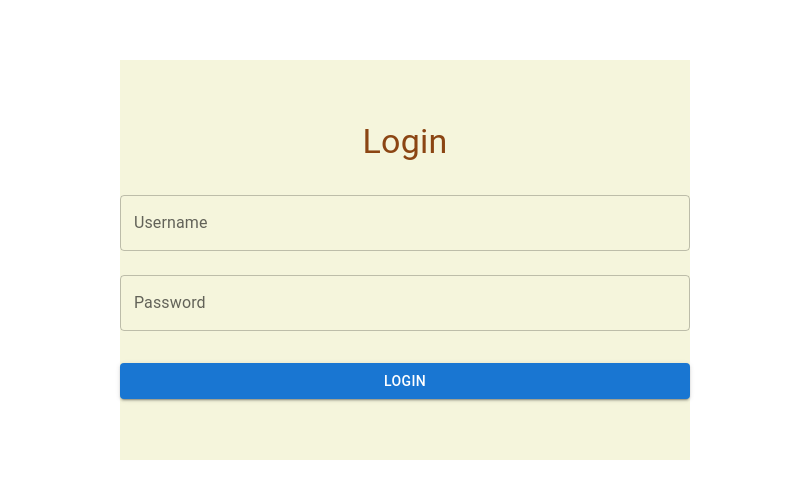
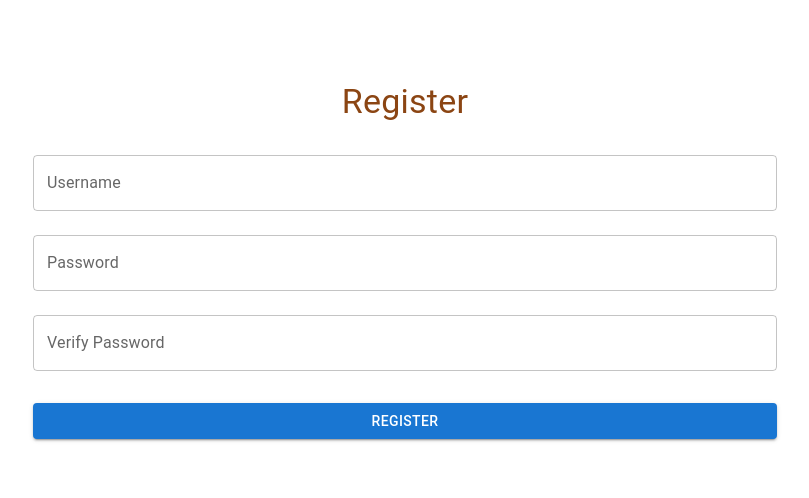
Before and after one commit to almoghindi/Backgammon, a React (Vite) app in the folder TalkBackClient/: page / in a window 1280 px wide. Shown: the part 140-638 px from the top of the page, without its empty margins (235-1044 px from the left). Built offline with nearby package versions, Linux system fonts and the light colour scheme.

Commit message:
register-component

```diff
--- a/TalkBackClient/package.json
+++ b/TalkBackClient/package.json
@@ -16,9 +16,12 @@
     "@mui/material": "^5.15.13",
     "axios": "^1.6.8",
     "react": "^18.2.0",
-    "react-dom": "^18.2.0"
+    "react-dom": "^18.2.0",
+    "react-router": "^6.22.3",
+    "react-router-dom": "^6.22.3"
   },
   "devDependencies": {
+    "@types/axios": "^0.14.0",
     "@types/react": "^18.2.64",
     "@types/react-dom": "^18.2.21",
     "@typescript-eslint/eslint-plugin": "^7.1.1",
--- a/TalkBackClient/src/App.tsx
+++ b/TalkBackClient/src/App.tsx
@@ -1,7 +1,15 @@
 import "./App.css";
-import LoginPage from "./features/Auth/Login";
 import { useAuth } from "./hooks/useAuth";
 import { AuthContext } from "./context/auth-context";
+import AuthComponent from "./pages/Auth";
+import { createBrowserRouter, RouterProvider } from "react-router-dom";
+
+const router = createBrowserRouter([
+  {
+    path: "/",
+    element: <AuthComponent />,
+  },
+]);
 
 function App() {
   const { token, login, logout, userId, username } = useAuth();
@@ -10,14 +18,14 @@ function App() {
       <AuthContext.Provider
         value={{
           isLoggedIn: !!token,
-          userId: userId,
-          token: token,
-          username: username,
-          login: login,
-          logout: logout,
+          userId,
+          token,
+          username,
+          login,
+          logout,
         }}
       >
-        <LoginPage />
+        <RouterProvider router={router} />
       </AuthContext.Provider>
     </>
   );
--- a/TalkBackClient/src/features/Auth/Login.tsx
+++ b/TalkBackClient/src/features/Auth/Login.tsx
@@ -22,7 +22,7 @@ const LoginPage: React.FC = () => {
     const username = formData.get("username") as string;
     const password = formData.get("password") as string;
 
-    console.log({ username, password });
+    // console.log({ username, password });
     const handleLogin = async () => {
       try {
         const responseData = await sendRequest<LoginResponse>(
--- a/TalkBackClient/src/features/Auth/Register.tsx
+++ b/TalkBackClient/src/features/Auth/Register.tsx
@@ -0,0 +1,123 @@
+import React, { FormEvent, useContext, useState } from "react";
+import { Box, TextField, Button, Typography } from "@mui/material";
+import { useHttpClient } from "../../hooks/useHttp";
+import LoadingSpinner from "../../components/LoadingSpinner";
+import { AuthContext } from "../../context/auth-context";
+
+
+interface LoginResponse {
+  userId: string;
+  token: string;
+  refreshToken: string;
+  username: string;
+}
+
+export default function Register() {
+  const { isLoading, sendRequest } = useHttpClient();
+  const auth = useContext(AuthContext);
+
+  const [error, setError] = useState("");
+  const handleSubmit = (event: FormEvent<HTMLFormElement>) => {
+    event.preventDefault();
+    // Using FormData to retrieve user inputs
+    const formData = new FormData(event.currentTarget);
+    const username = formData.get("username") as string;
+    const password = formData.get("password") as string;
+    const verifiedPassword = formData.get("verified-password") as string;
+
+    if (verifiedPassword !== password) {
+      setError("passwords do not match");
+      return;
+    } else {
+      setError("");
+    }
+
+    const handleRegister = async () => {
+      try {
+        const responseData = await sendRequest<LoginResponse>(
+          `http://localhost:3001/api/users/register`,
+          "POST",
+          {
+            username,
+            password,
+          }
+        );
+
+        auth.login(
+          responseData.userId,
+          responseData.token,
+          responseData.refreshToken,
+          responseData.username
+        );
+      } catch (err) {
+        console.log(err);
+      }
+    };
+
+    handleRegister();
+  };
+
+  return (
+    <>
+      {isLoading && <LoadingSpinner />}
+      <Box
+        sx={{
+          display: "flex",
+          flexDirection: "column",
+          alignItems: "center",
+          justifyContent: "center",
+          height: "50vh",
+          backgroundColor: "#FFF",
+        }}
+      >
+        <Typography variant="h4" sx={{ color: "#8B4513", mb: 2 }}>
+          Register
+        </Typography>
+        <form onSubmit={handleSubmit}>
+          <TextField
+            label="Username"
+            variant="outlined"
+            name="username"
+            fullWidth
+            margin="normal"
+            sx={{ backgroundColor: "#FFF" }}
+          />
+          <TextField
+            label="Password"
+            type="password"
+            variant="outlined"
+            name="password"
+            fullWidth
+            margin="normal"
+            sx={{ backgroundColor: "#FFF" }}
+          />
+          <TextField
+            label="Verify Password"
+            type="password"
+            variant="outlined"
+            name="verified-password"
+            fullWidth
+            margin="normal"
+            sx={{ backgroundColor: "#FFF" }}
+          />
+          <div>
+            {error !== "" && (
+              <Typography color={"#f44336"} sx={{ padding: 0 }}>
+                {error}
+              </Typography>
+            )}
+          </div>
+          <Button
+            type="submit"
+            variant="contained"
+            color="primary"
+            fullWidth
+            sx={{ mt: 3 }}
+          >
+            Register
+          </Button>
+        </form>
+      </Box>
+    </>
+  );
+}
--- a/TalkBackClient/src/pages/Auth.tsx
+++ b/TalkBackClient/src/pages/Auth.tsx
@@ -0,0 +1,12 @@
+import { Login } from "@mui/icons-material";
+import Register from "../features/Auth/Register";
+import { useState } from "react";
+
+export default function AuthComponent(){
+    const [isLogin, setIsLogin] = useState(false);
+    return (
+        <>
+        {isLogin ? <Login /> : <Register />}
+        </>
+    )
+}
```
Also changed, not shown: 2 other files (tests, documents, lock files or other folders).
